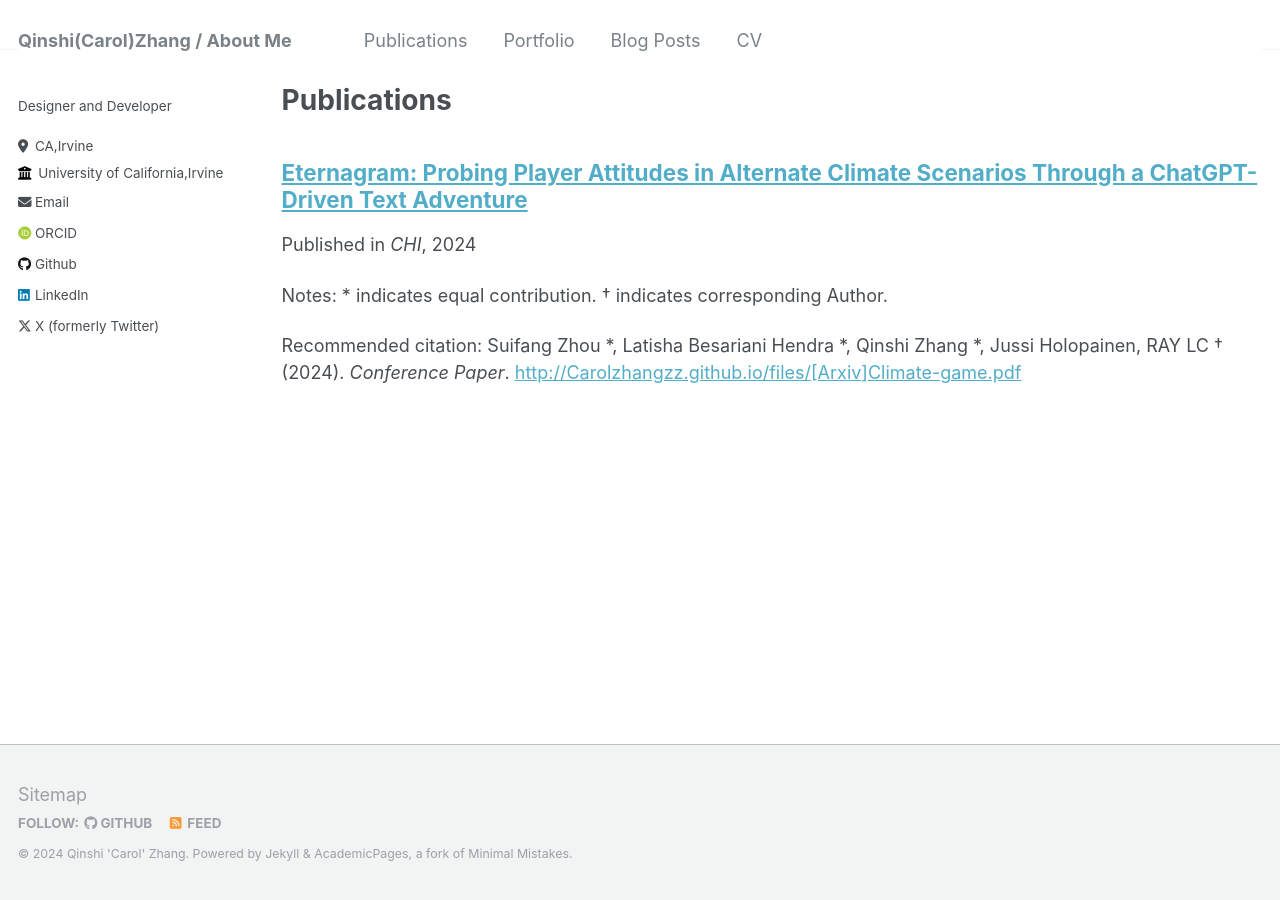
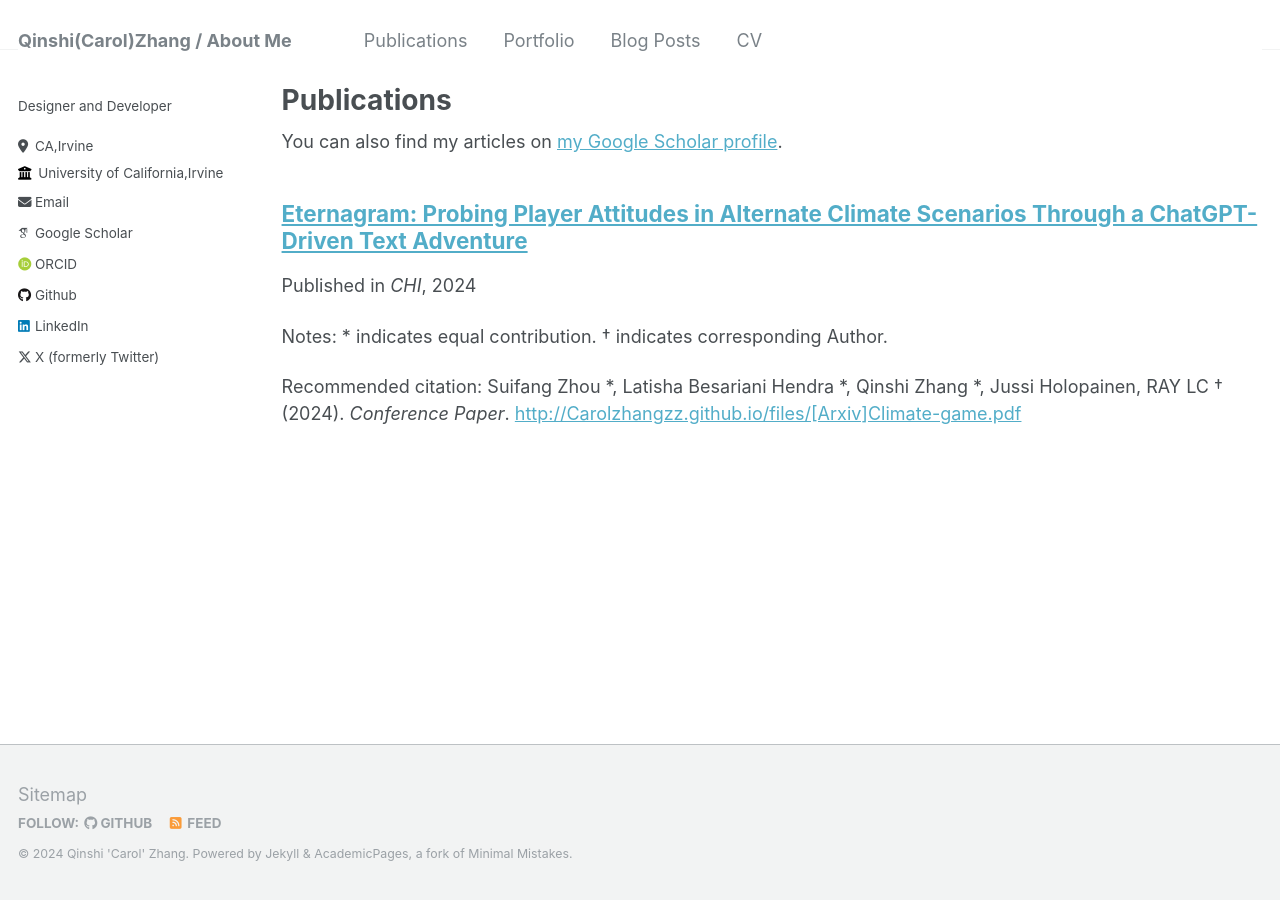
Before and after one commit to Carolzhangzz/AcademicWeb, a Jekyll site: the page built from _pages/publications.md, in a window 1280 px wide. Built offline with Jekyll 4.4.1, drawn with Linux system fonts in a browser that asks for light colours; some web fonts are replaced; part of the change alters nothing that is shown.

Commit message:
Update _config.yml

```diff
--- a/_config.yml
+++ b/_config.yml
@@ -32,7 +32,7 @@ author:
 
   # Academic websites
   arxiv            : # URL - Update with the correct link to your profile
-  googlescholar    : # URL
+  googlescholar    : "https://scholar.google.com/citations?user=Zo0HnLwAAAAJ&hl=zh-CN&oi=ao"
   impactstory      : # URL
   orcid            : "https://orcid.org/0009-0005-1696-4685"
   # pubmed           : "https://www.ncbi.nlm.nih.gov/pubmed/?term=john+snow"
```
